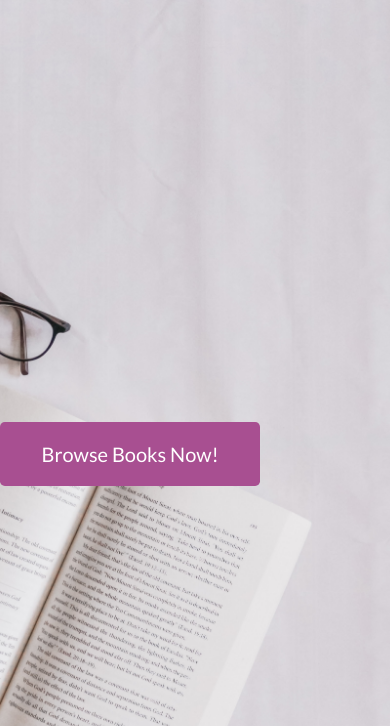
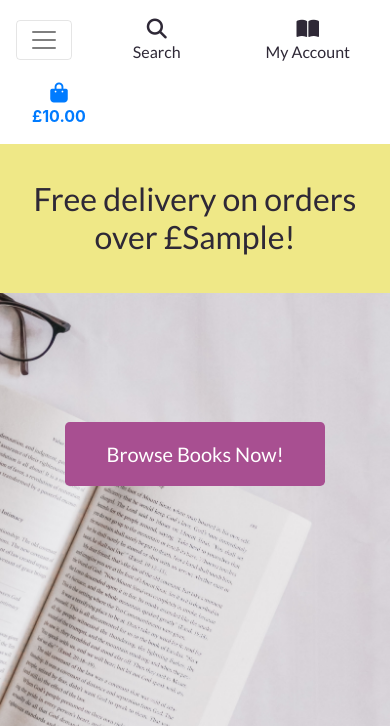
Before and after one commit to mmoore483/good-on-paper, a Django app: template home/templates/home/index.html in a window 390 px wide; the page is wider, and only the part inside the window is pictured. Shown: the top 726 px of that part. Run offline with Django 3.2, Linux system fonts and the light colour scheme; the template is opened without the code that fills it: most values are stand-ins (such as "Sample title", 1, 10 or a date in 2020); some libraries are stand-ins or nearby versions.

Commit message:
Added mobile-header and main navbar

```diff
--- a/home/templates/home/index.html
+++ b/home/templates/home/index.html
@@ -10,7 +10,7 @@
 {% endblock %}
 
 {% block content %}
-<div class="button-wrapper text-right">
+<div class="button-wrapper text-center">
     <a href="" class="browse-button btn btn-lg rounded-lg py-3">
         Browse Books Now!
     </a>
--- a/static/css/base.css
+++ b/static/css/base.css
@@ -35,7 +35,6 @@ body {
     min-width: 260px;
     font-family: 'Lato', sans-serif;
     margin-top: 50vh;
-    margin-right: 25vh;
 }
 
 .btn-black {
@@ -55,6 +54,7 @@ body {
 
 .text-black {
     color: #2e2836 !important;
+    font-family: 'Lato', sans-serif;
 }
 
 .border-black {
@@ -64,4 +64,38 @@ body {
 .button-wrapper {
     display: block;
     text-align: center;
-  }
+}
+
+.menu-text {
+    font-size: 2em;
+    padding: 1em;
+}
+
+.banner {
+    background-color: #EFE887;
+}
+
+
+/* -------------------------------- Media Queries */
+
+/* Slightly larger container on xl screens */
+@media (min-width: 1200px) {
+    .container {
+        max-width: 80%;
+    }
+}
+
+/* fixed top navbar only on medium and up */
+@media (min-width: 992px) {
+    .fixed-top-desktop-only {
+        position: fixed;
+        top: 0;
+        right: 0;
+        left: 0;
+        z-index: 1030;
+    }
+
+    .header-container {
+        padding-top: 164px;
+    }
+}
--- a/templates/base.html
+++ b/templates/base.html
@@ -114,6 +114,20 @@
         </ul>
       </div>
     </div>
+    <div class="row bg-white">
+      <nav class="navbar navbar-expand-lg navbar-light w-100">
+          <button class="navbar-toggler" type="button" data-toggle="collapse" data-target="#main-nav" aria-controls="main-nav" aria-expanded="false" aria-label="Toggle navigation">
+              <span class="navbar-toggler-icon"></span>
+          </button>
+          {% include 'includes/mobile-header.html' %}
+          {% include 'includes/main-nav.html' %}
+      </nav>
+  </div>
+  <div id="delivery-banner" class="row text-center banner">
+      <div class="col menu-text text-black">
+          <h2 class="my-1">Free delivery on orders over £{{ free_delivery_threshold }}!</h2>
+      </div>
+  </div>
   </header>
   {% block page_header %}
   {% endblock %}
--- /dev/null
+++ b/templates/includes/main-nav.html
@@ -0,0 +1,37 @@
+<div class="collapse navbar-collapse" id="main-nav">
+    <ul class="navbar-nav w-auto mx-auto">
+        <li class="nav-item dropdown">
+            <a class="menu-text font-weight-bold nav-link text-black mr-5" href="#" id="all-products-link" data-toggle="dropdown" aria-haspopup="true" aria-expanded="false">
+                All Books
+            </a>
+            <div class="dropdown-menu border-0" aria-labelledby="all-products-link">
+                <a href="" class="dropdown-item">By Price</a>
+                <a href="" class="dropdown-item ">By Rating</a>
+                <a href="" class="dropdown-item ">By Genre</a>
+                <a href="" class="dropdown-item">All Books</a>
+            </div>
+        </li>
+        <li class="nav-item dropdown">
+            <a class="menu-text font-weight-bold nav-link text-black mr-5" href="#" id="fiction-link" data-toggle="dropdown" aria-haspopup="true" aria-expanded="false">
+                Fiction
+            </a>
+            <div class="dropdown-menu border-0" aria-labelledby="fiction-link">
+                <a href="" class="dropdown-item">By Price</a>
+                <a href="" class="dropdown-item ">By Rating</a>
+                <a href="" class="dropdown-item ">By Genre</a>
+                <a href="" class="dropdown-item">All Books</a>
+            </div>
+        </li>
+        <li class="nav-item dropdown">
+            <a class="menu-text font-weight-bold nav-link text-black mr-5" href="#" id="nonfiction-link" data-toggle="dropdown" aria-haspopup="true" aria-expanded="false">
+                Non-Fiction
+            </a>
+            <div class="dropdown-menu border-0" aria-labelledby="nonfiction-link">
+                <a href="" class="dropdown-item">By Price</a>
+                <a href="" class="dropdown-item ">By Rating</a>
+                <a href="" class="dropdown-item ">By Genre</a>
+                <a href="" class="dropdown-item">All Books</a>
+            </div>
+        </li>
+    </ul>
+</div>
--- /dev/null
+++ b/templates/includes/mobile-header.html
@@ -0,0 +1,56 @@
+<li class="list-inline-item">
+    <a class="text-black nav-link d-block d-lg-none" href="#" id="mobile-search" data-toggle="dropdown" aria-haspopup="true" aria-expanded="false">
+        <div class="text-center">
+            <div><i class="fas fa-search fa-lg"></i></div>
+            <p class="my-0">Search</p>
+        </div>
+    </a>
+    <div class="dropdown-menu border-0 w-100 p-3 rounded-0 my-0" aria-labelledby="mobile-search">
+        <form class="form" method="GET" action="">
+            <div class="input-group w-100">
+                <input class="form-control border border-black rounded-0" type="text" name="q" placeholder="Search our site">
+                <div class="input-group-append">
+                    <button class="form-control form-control btn btn-black border border-black rounded-0" type="submit">
+                        <span class="icon">
+                            <i class="fas fa-search"></i>
+                        </span>
+                    </button>
+                </div>
+            </div>
+        </form>
+    </div>
+</li>
+<li class="list-inline-item dropdown">
+    <a class="text-black nav-link d-block d-lg-none" href="#" id="user-options" data-toggle="dropdown" aria-haspopup="true" aria-expanded="false">
+        <div class="text-center">
+            <div><i class="fas fa-book-open fa-lg"></i></div>
+            <p class="my-0">My Account</p>
+        </div>
+    </a>
+    <div class="dropdown-menu border-0" aria-labelledby="user-options">
+        {% if request.user.is_authenticated %}
+        {% if request.user.is_superuser %}
+        <a href="" class="dropdown-item">Book Management</a>
+        {% endif %}
+        <a href="" class="dropdown-item">My Profile</a>
+        <a href="{% url 'account_logout' %}" class="dropdown-item">Logout</a>
+        {% else %}
+        <a href="{% url 'account_signup' %}" class="dropdown-item">Sign Up</a>
+        <a href="{% url 'account_login' %}" class="dropdown-item">Sign In</a>
+        {% endif %}
+      </div>
+</li>
+<li class="list-inline-item">
+    <a class="{% if grand_total %}text-primary font-weight-bold{% else %}text-black{% endif %} nav-link d-block d-lg-none" href="">
+        <div class="text-center">
+            <div><i class="fas fa-shopping-bag fa-lg"></i></div>
+            <p class="my-0">
+                {% if grand_total %}
+                    £{{ grand_total|floatformat:2 }}
+                {% else %}
+                    £0.00
+                {% endif %}
+            </p>
+        </div>
+    </a>
+</li>
```
